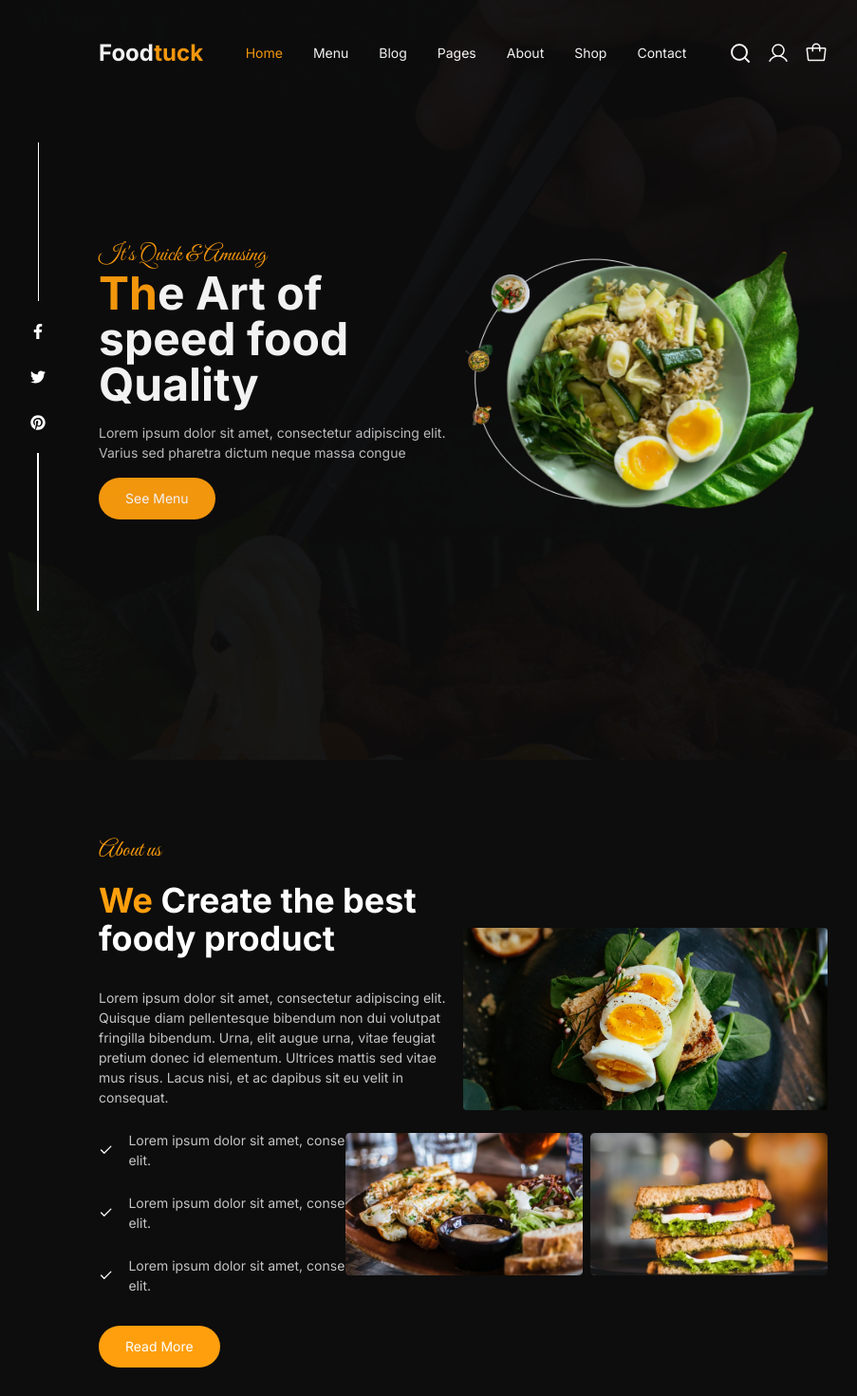
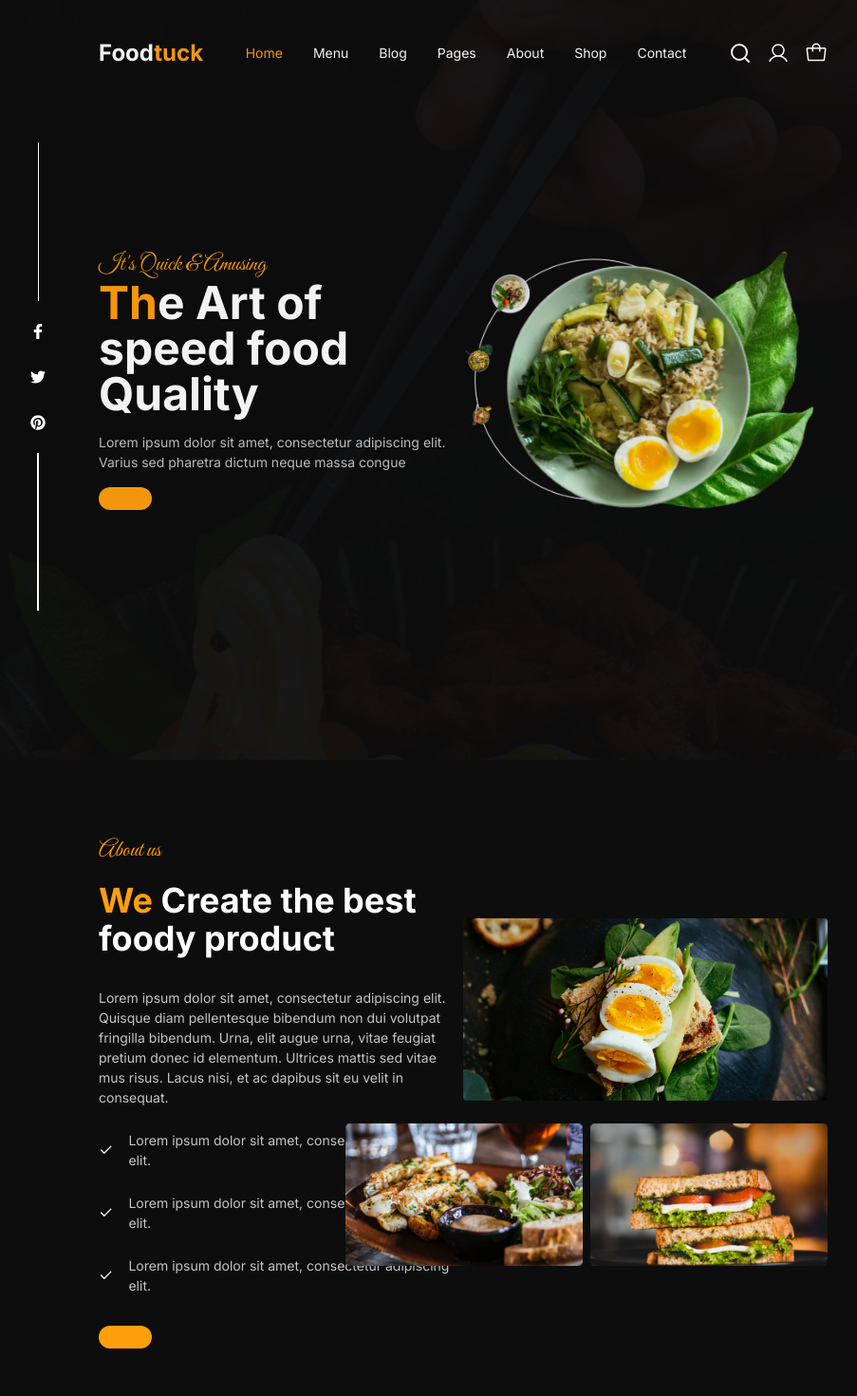
Before and after one commit to Muhammad-Hassann/hackathon-project, a Next.js app: page / in a window 1280 px wide. Shown: the top 1470 px of the page at 95% size, without its empty margins (152-1055 px from the left). Built offline with nearby package versions, Linux system fonts and the light colour scheme.

Commit message:
First commit

```diff
--- a/src/components/Button.tsx
+++ b/src/components/Button.tsx
@@ -1,7 +1,7 @@
 import React from 'react';
 
 interface ButtonProps {
-  children: React.ReactNode;
+  children?: string;
   bgColor?: string;
   className?: string;
 }
--- a/src/components/home/About.tsx
+++ b/src/components/home/About.tsx
@@ -21,7 +21,7 @@ const About = () => {
         </p>
       </div>
     ))}
-    <Button children="Read More" className="mt-4" />
+    <Button  className="mt-4" />
   </div>
 
   {/* Right section */}
--- a/src/components/home/Hero.tsx
+++ b/src/components/home/Hero.tsx
@@ -35,7 +35,7 @@ const Hero = () => {
     <p className="mt-4">
       Lorem ipsum dolor sit amet, consectetur adipiscing elit. Varius sed pharetra dictum neque massa congue
     </p>
-    <Button children="See Menu" className="mt-4" />
+    <Button  className="mt-4" />
   </div>
 
   {/* Right section */}
```
